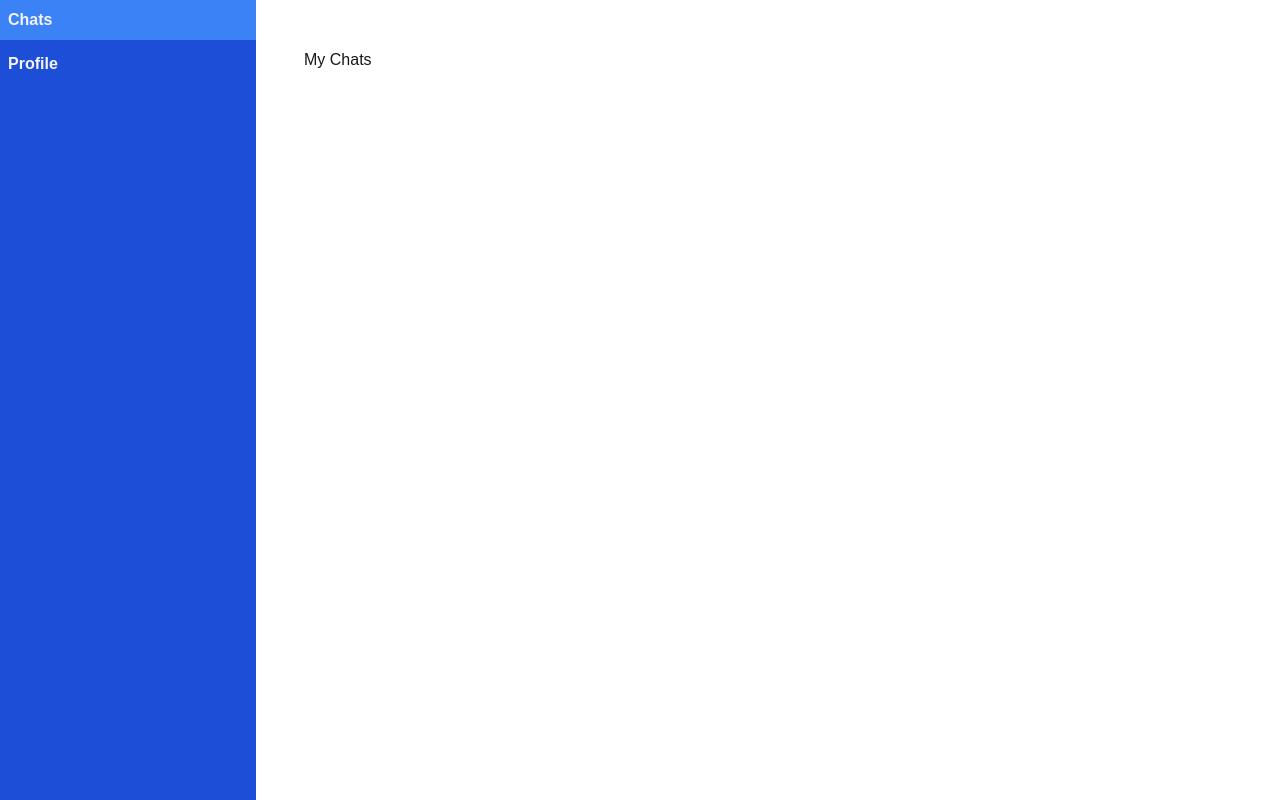
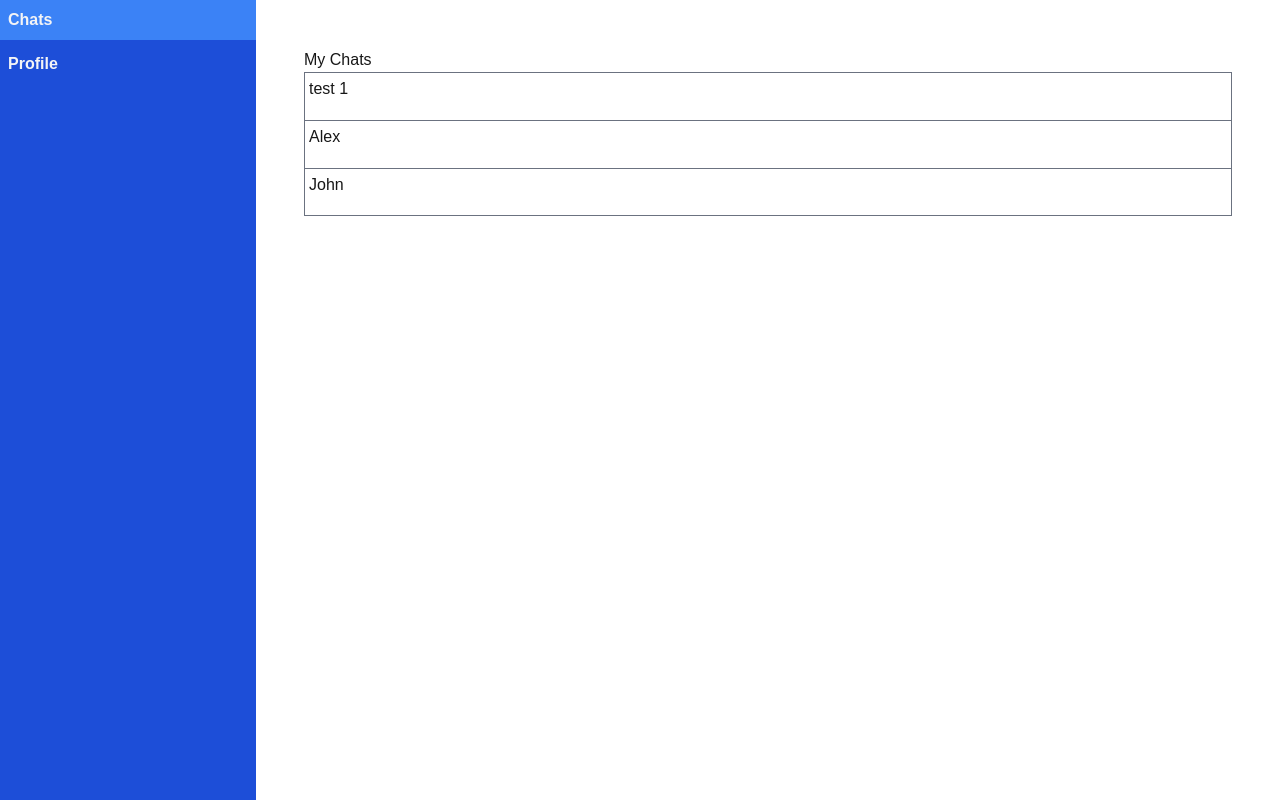
Before and after one commit to BG-dev/tell-me, a Next.js app: page /chats in a window 1280 px wide. Built offline with nearby package versions, Linux system fonts and the light colour scheme.

Commit message:
feat: add ChatList component

```diff
--- /dev/null
+++ b/app/_components/ChatList.tsx
@@ -0,0 +1,17 @@
+import { Chat } from "../_types/chat";
+import ChatRow from "./ChatRow";
+
+interface ChatListProps {
+  chats: Chat[];
+}
+
+export default function ChatList({ chats }: ChatListProps) {
+  return (
+    <ul>
+      {chats.length &&
+        chats.map((chat, index) => (
+          <ChatRow chat={chat} isLast={index === chats.length - 1} />
+        ))}
+    </ul>
+  );
+}
--- a/app/chats/page.tsx
+++ b/app/chats/page.tsx
@@ -1,7 +1,17 @@
+import ChatList from "../_components/ChatList";
+import { Chat } from "../_types/chat";
+
 export default function Page() {
+  const chats: Chat[] = [
+    { id: "1", name: "test 1" },
+    { id: "2", name: "Alex" },
+    { id: "3", name: "John" },
+  ];
+
   return (
     <div>
       <p>My Chats</p>
+      <ChatList chats={chats} />
     </div>
   );
 }
```
